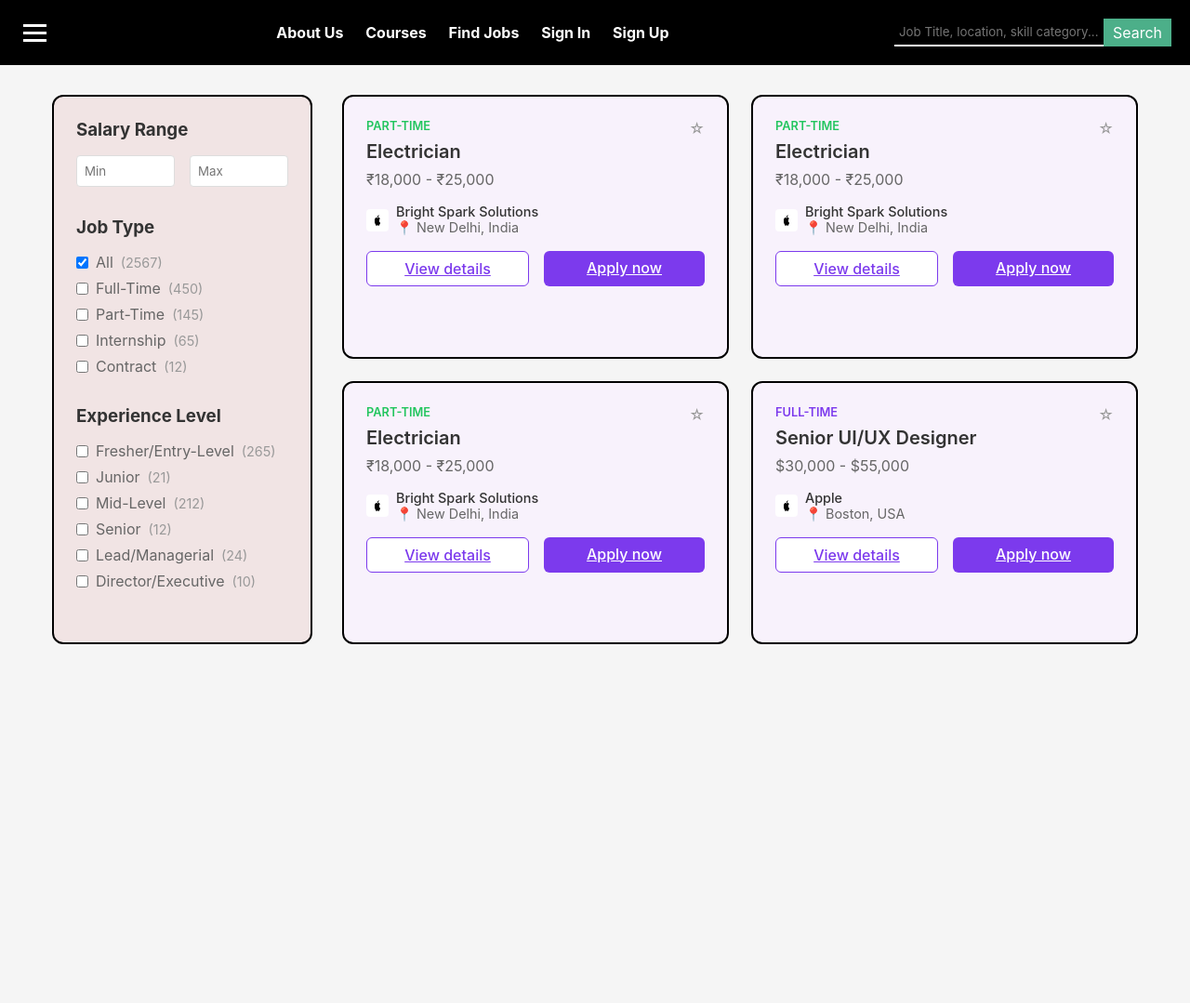
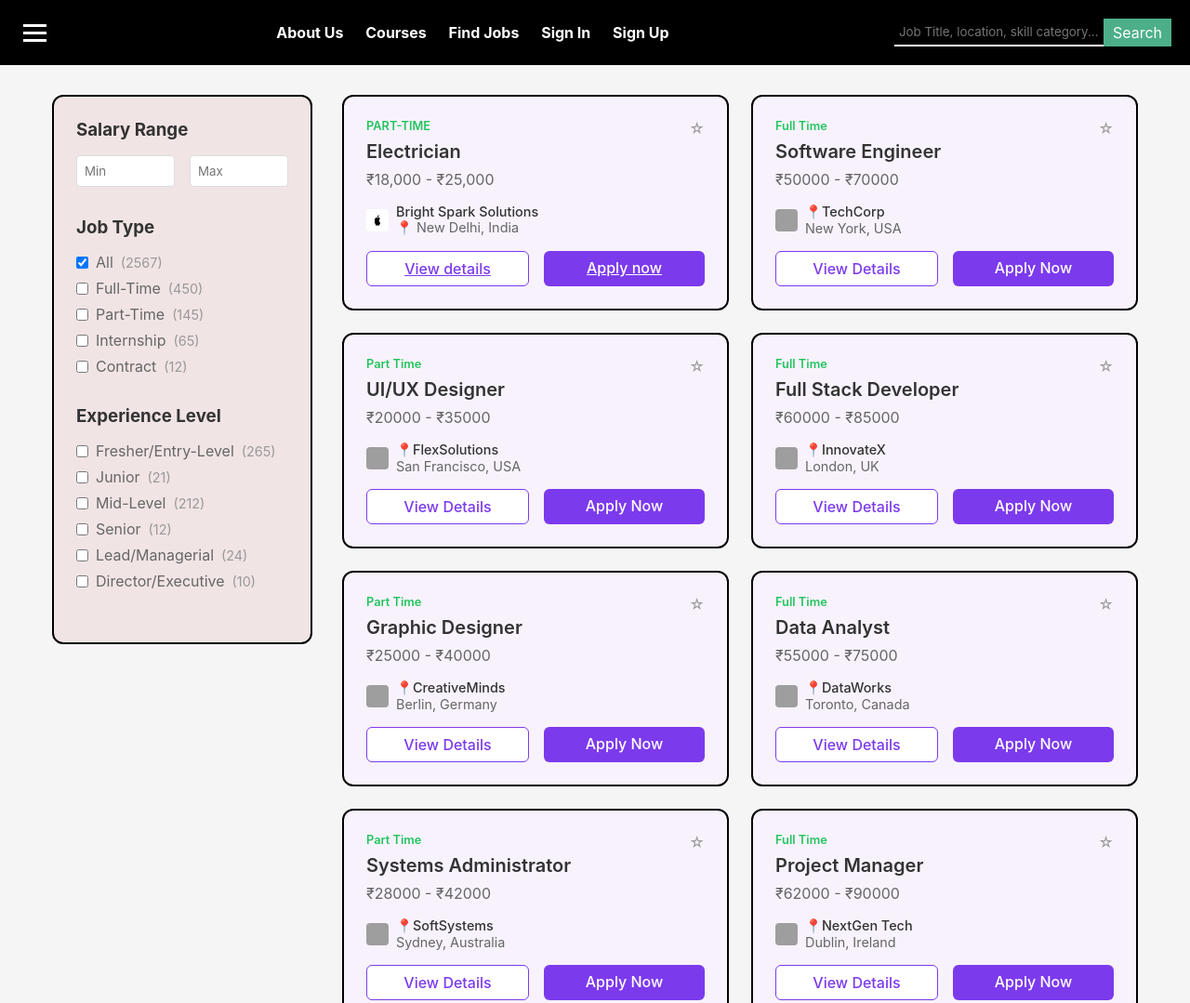
Before and after one commit to anshmittal2807/karigari, a plain HTML site: page job-search-page/frontend/job-search.html in a window 1280 px wide. Shown: the top 1079 px of the page at 93% size. Before the commit the page ends 800 px from the top, so only its background shows below. Drawn offline with Linux system fonts and the light colour scheme; grey boxes are pictures that could not be loaded.

Commit message:
added js files

```diff
--- /dev/null
+++ b/job-search-page/frontend/available-jobs.js
@@ -0,0 +1,103 @@
+const jobs = [
+  {
+    jobType: "Full Time",
+    jobTitle: "Software Engineer",
+    minSalary: 50000,
+    maxSalary: 70000,
+    companyName: "TechCorp",
+    location: "New York, USA",
+    companyLogo: "https://example.com/logos/techcorp.png"
+  },
+  {
+    jobType: "Part Time",
+    jobTitle: "UI/UX Designer",
+    minSalary: 20000,
+    maxSalary: 35000,
+    companyName: "FlexSolutions",
+    location: "San Francisco, USA",
+    companyLogo: "https://example.com/logos/flexsolutions.png"
+  },
+  {
+    jobType: "Full Time",
+    jobTitle: "Full Stack Developer",
+    minSalary: 60000,
+    maxSalary: 85000,
+    companyName: "InnovateX",
+    location: "London, UK",
+    companyLogo: "https://example.com/logos/innovatex.png"
+  },
+  {
+    jobType: "Part Time",
+    jobTitle: "Graphic Designer",
+    minSalary: 25000,
+    maxSalary: 40000,
+    companyName: "CreativeMinds",
+    location: "Berlin, Germany",
+    companyLogo: "https://example.com/logos/creativeminds.png"
+  },
+  {
+    jobType: "Full Time",
+    jobTitle: "Data Analyst",
+    minSalary: 55000,
+    maxSalary: 75000,
+    companyName: "DataWorks",
+    location: "Toronto, Canada",
+    companyLogo: "https://example.com/logos/dataworks.png"
+  },
+  {
+    jobType: "Part Time",
+    jobTitle: "Systems Administrator",
+    minSalary: 28000,
+    maxSalary: 42000,
+    companyName: "SoftSystems",
+    location: "Sydney, Australia",
+    companyLogo: "https://example.com/logos/softsystems.png"
+  },
+  {
+    jobType: "Full Time",
+    jobTitle: "Project Manager",
+    minSalary: 62000,
+    maxSalary: 90000,
+    companyName: "NextGen Tech",
+    location: "Dublin, Ireland",
+    companyLogo: "https://example.com/logos/nextgentech.png"
+  },
+  {
+    jobType: "Full Time",
+    jobTitle: "Front-end Developer",
+    minSalary: 50000,
+    maxSalary: 72000,
+    companyName: "WebCraft",
+    location: "Amsterdam, Netherlands",
+    companyLogo: "https://example.com/logos/webcraft.png"
+  },
+  {
+    jobType: "Part Time",
+    jobTitle: "Back-end Developer",
+    minSalary: 26000,
+    maxSalary: 38000,
+    companyName: "CodeLab",
+    location: "Tokyo, Japan",
+    companyLogo: "https://example.com/logos/codelab.png"
+  },
+  {
+    jobType: "Full Time",
+    jobTitle: "Machine Learning Engineer",
+    minSalary: 70000,
+    maxSalary: 95000,
+    companyName: "AI Innovations",
+    location: "Seattle, USA",
+    companyLogo: "https://example.com/logos/aiinnovations.png"
+  },
+  {
+    jobType: "Part Time",
+    jobTitle: "Cybersecurity Specialist",
+    minSalary: 30000,
+    maxSalary: 45000,
+    companyName: "CyberNet",
+    location: "Dubai, UAE",
+    companyLogo: "https://example.com/logos/cybernet.png"
+  }
+];
+
+console.log(jobs);
--- /dev/null
+++ b/job-search-page/frontend/job-available.js
@@ -0,0 +1,99 @@
+const main_content = document.querySelector(".main-content");
+
+function createJobbox() {
+  // Loop through each job in the jobs array
+  for (let i = 0; i < jobs.length; i++) {
+    const currentJob = jobs[i];
+
+    // Create the job-card container
+    const job_card = document.createElement("div");
+    job_card.setAttribute("class", "job-card");
+
+    // Create the job type element
+    const job_type = document.createElement("div");
+    // You can adjust the class name if needed (for example, to include "part-time" conditionally)
+    job_type.setAttribute("class", "job-type part-time");
+    job_type.innerText = currentJob.jobType;
+    job_card.appendChild(job_type);
+
+    // Create the bookmark element
+    const bookmark = document.createElement("div");
+    bookmark.setAttribute("class", "bookmark");
+    bookmark.innerText = "☆";
+    job_card.appendChild(bookmark);
+
+    // Create the job title element
+    const job_title = document.createElement("h2");
+    job_title.setAttribute("class", "job-title");
+    job_title.innerText = currentJob.jobTitle;
+    job_card.appendChild(job_title);
+
+    // Create the salary element
+    const salary = document.createElement("div");
+    salary.setAttribute("class", "salary");
+    salary.innerText = `₹${currentJob.minSalary} - ₹${currentJob.maxSalary}`;
+    job_card.appendChild(salary);
+
+    // Create the company info box
+    const company_info = document.createElement("div");
+    company_info.setAttribute("class", "company-info");
+
+    // Create the company logo image element
+    const company_logo = document.createElement("img");
+    company_logo.setAttribute("class", "company-logo");
+    company_logo.setAttribute("src", currentJob.companyLogo);
+    company_logo.setAttribute("alt", currentJob.companyName);
+    company_info.appendChild(company_logo);
+
+    // Create the company details container
+    const company_details = document.createElement("div");
+    company_details.setAttribute("class", "company-details");
+
+    // Create the company name element
+    const company_name = document.createElement("div");
+    company_name.setAttribute("class", "company-name");
+    company_name.innerText = `📍${currentJob.companyName}`;
+    company_details.appendChild(company_name);
+
+    // Create the company location element
+    const company_location = document.createElement("div");
+    company_location.setAttribute("class", "location");
+    company_location.innerText = currentJob.location;
+    company_details.appendChild(company_location);
+
+    // Append company details to the company info box
+    company_info.appendChild(company_details);
+
+    // Append the company info box to the job card
+    job_card.appendChild(company_info);
+
+    //creating last two buttons
+// this is button container
+    const buttons = document.createElement("div")
+    buttons.setAttribute("class" , "buttons")
+
+    // creating buttons here
+    const view_det = document.createElement("a")
+    view_det.innerText = 'View Details'
+    view_det.setAttribute("class" , 'btn btn-outline')
+
+    const apply = document.createElement("a")
+    apply.innerText = 'Apply Now'
+    apply.setAttribute("class" , 'btn btn-primary')
+    //appending buttons in button container
+
+    buttons.appendChild(view_det)
+    buttons.appendChild(apply)
+    job_card.appendChild(buttons)
+
+
+
+    // Finally, append the complete job card to the main content container
+    main_content.appendChild(job_card);
+
+
+
+  }
+}
+
+createJobbox();
--- a/job-search-page/frontend/job-search.html
+++ b/job-search-page/frontend/job-search.html
@@ -145,6 +145,10 @@
             </div>
         </aside>
 
+
+
+
+
         <main class="main-content">
             <!-- Job Card 1 -->
             <div class="job-card">
@@ -162,74 +166,19 @@
 
                 <div class="buttons">
                     <a href="#" class="btn btn-outline">View details</a>
-                    <a href="#" class="btn btn-primary">Apply now</a>
-                </div>
-            </div>
-                 <!-- Job Card 3 -->
-                 <div class="job-card">
-                    <div class="bookmark">☆</div>
-                    <div class="job-type part-time">PART-TIME</div>
-                    <h2 class="job-title">Electrician</h2>
-                    <div class="salary">₹18,000 - ₹25,000</div>
-                    <div class="company-info">
-                        <img src="images/download (2).png" alt="Bright Spark Solutions" class="company-logo">
-                        <div class="company-details">
-                            <div class="company-name">Bright Spark Solutions</div>
-                            <div class="location">📍 New Delhi, India</div>
-                        </div>
-                    </div>
-
-                    <div class="buttons">
-                        <a href="#" class="btn btn-outline">View details</a>
-                        <a href="#" class="btn btn-primary">Apply now</a>
-                    </div>
-                </div>
-
-                     <!-- Job Card 1 -->
-            <div class="job-card">
-                <div class="bookmark">☆</div>
-                <div class="job-type part-time">PART-TIME</div>
-                <h2 class="job-title">Electrician</h2>
-                <div class="salary">₹18,000 - ₹25,000</div>
-                <div class="company-info">
-                    <img src="images/download (2).png" alt="Bright Spark Solutions" class="company-logo">
-                    <div class="company-details">
-                        <div class="company-name">Bright Spark Solutions</div>
-                        <div class="location">📍 New Delhi, India</div>
-                    </div>
-                </div>
-
-                <div class="buttons">
-                    <a href="#" class="btn btn-outline">View details</a>
-                    <a href="#" class="btn btn-primary">Apply now</a>
-                </div>
-            </div>
-
-
-
-            <!-- Job Card 2 -->
-            <div class="job-card">
-                <div class="bookmark">☆</div>
-                <div class="job-type full-time">FULL-TIME</div>
-                <h2 class="job-title">Senior UI/UX Designer</h2>
-                <div class="salary">$30,000 - $55,000</div>
-                <div class="company-info">
-                    <img src="images/download (2).png" alt="Apple" class="company-logo">
-                    <div class="company-details">
-                        <div class="company-name">Apple</div>
-                        <div class="location">📍 Boston, USA</div>
-                    </div>
-                </div>
-
-                <div class="buttons">
-                    <a href="#" class="btn btn-outline">View details</a>
                     <a href="../../job-apply-page/apply.html" class="btn btn-primary">Apply now</a>
                 </div>
             </div>
 
 
 
+
+
+
+
         </main>
     </div>
+    <script src="available-jobs.js"></script>
+    <script src="job-available.js"></script>
 </body>
 </html>
```
Also changed, not shown: job-search-page/frontend/job-search.js (deleted).
